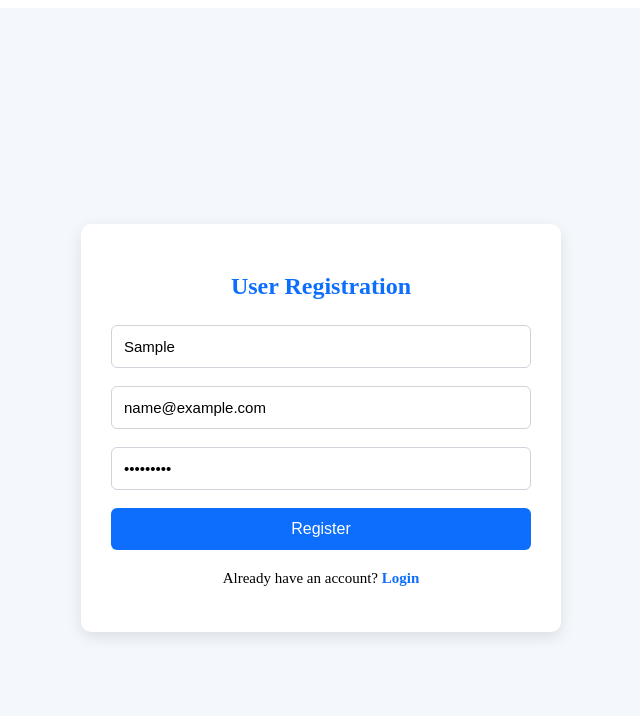
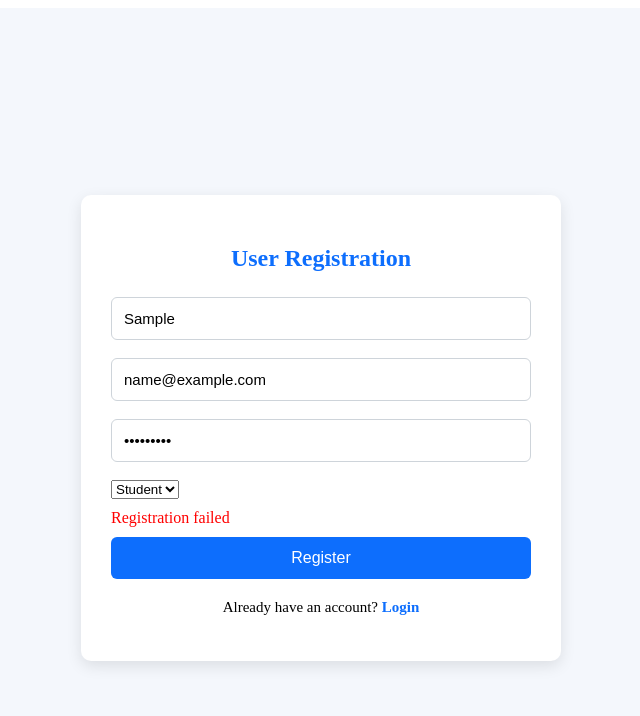
Before and after one commit to tylsaraswathi-gif/Hostel-Management-System, a React (Vite) app: page /auth-register in a window 1280 px wide. Both pictures are taken after typing "Sample", "name@example.com", "Sample123" into the empty fields and a click on the button "Register". Shown: the top 716 px of the page, without its empty margins (319-959 px from the left). Built offline with nearby package versions, Linux system fonts and the light colour scheme; no server answers.

Commit message:
updated AuthRegister

```diff
--- a/src/pages/AuthRegister/AuthRegister.jsx
+++ b/src/pages/AuthRegister/AuthRegister.jsx
@@ -9,36 +9,44 @@ function AuthRegister() {
   const [name, setName] = useState("");
   const [email, setEmail] = useState("");
   const [password, setPassword] = useState("");
+  const [role, setRole] = useState("student");
 
   const [loading, setLoading] = useState(false);
+  const [error, setError] = useState("");
 
   const handleSubmit = async (e) => {
     e.preventDefault();
 
     setLoading(true);
+    setError("");
 
     try {
-      const response = await api.post("/auth/register", {
+      const userData = {
         name,
         email,
         password,
-      });
+        role,
+      };
+
+      const response = await api.post("/auth-register", userData);
 
       alert(response.data.message);
 
       setName("");
       setEmail("");
       setPassword("");
+      setRole("student");
 
       navigate("/auth-login");
     } catch (error) {
-      console.error(error);
+      console.error("Registration Error:", error);
+      console.log(error.response);
 
-      if (error.response) {
-        alert(error.response.data.message);
-      } else {
-        alert("Unable to connect to server.");
-      }
+      const message =
+        error.response?.data?.message || "Registration failed";
+
+      setError(message);
+      alert(message);
     } finally {
       setLoading(false);
     }
@@ -74,6 +82,26 @@ function AuthRegister() {
           minLength={6}
         />
 
+        <select
+          value={role}
+          onChange={(e) => setRole(e.target.value)}
+        >
+          <option value="student">Student</option>
+          <option value="admin">Admin</option>
+        </select>
+
+        {error && (
+          <p
+            style={{
+              color: "red",
+              marginTop: "10px",
+              marginBottom: "10px",
+            }}
+          >
+            {error}
+          </p>
+        )}
+
         <button type="submit" disabled={loading}>
           {loading ? "Registering..." : "Register"}
         </button>
```
